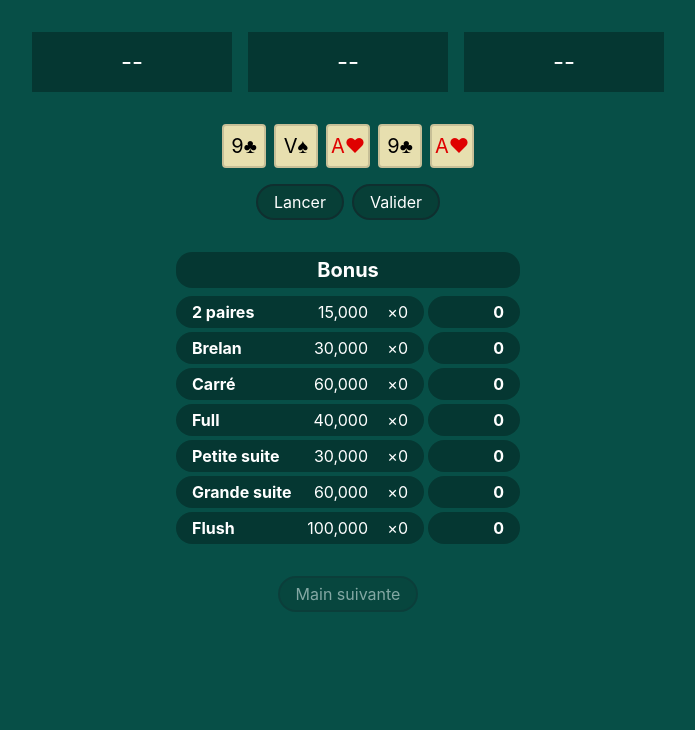
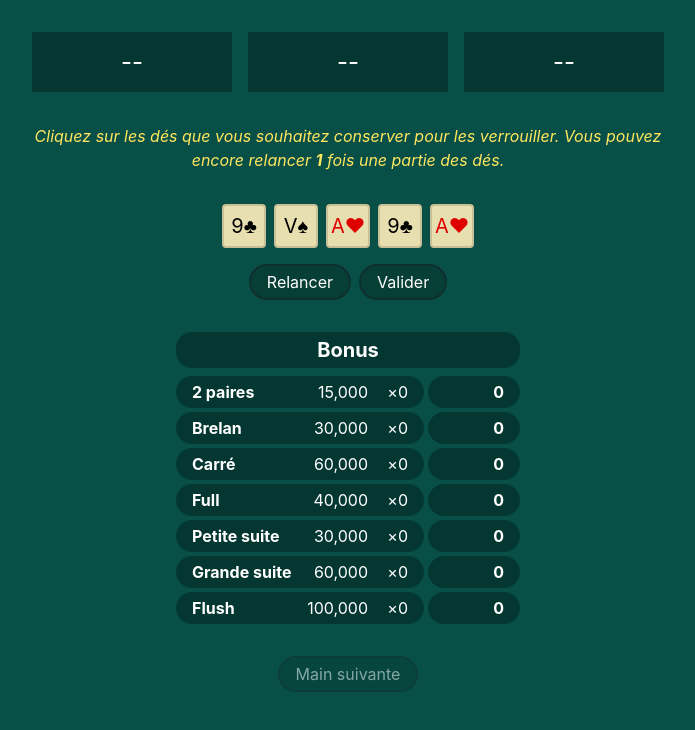
Before and after one commit to emiliendeon/flush, a React (Vite) app: page / in a window 1280 px wide. Both pictures are taken after a click on the button "Lancer". Shown: the top 730 px of the page, without its empty margins (292-987 px from the left). Built offline with nearby package versions, Linux system fonts and the light colour scheme.

Commit message:
feat: in-game instructions

```diff
--- a/src/components/diceRoller/DiceRoller.tsx
+++ b/src/components/diceRoller/DiceRoller.tsx
@@ -4,7 +4,11 @@ import { type DiceHand, type DiceValue } from "../../types/dice";
 import { useEffect, useMemo, useState } from "react";
 import Button from "../form/button/Button";
 import Dice from "../dice/Dice";
+import GameSelectors from "../../selectors/game";
+import GameUtils from "../../utils/game";
+import Instruction from "../instruction/Instruction";
 import NumberUtils from "../../utils/number";
+import { useSelector } from "../../store";
 
 type DiceRollerProps = {
 	diceCount: number;
@@ -13,7 +17,6 @@ type DiceRollerProps = {
 	value?: DiceHand;
 	onChange: (hand: DiceHand) => void;
 	onValidate: () => void;
-	resetKey?: number;
 };
 
 type DiceState = {
@@ -28,23 +31,39 @@ const DiceRoller = ({
 	value,
 	onChange,
 	onValidate,
-	resetKey,
 }: DiceRollerProps) => {
+	const { step, currentRoundIndex } = useSelector((state) => state.game);
+	const currentRound = useSelector(GameSelectors.currentRound);
+
 	const [diceStates, setDiceStates] = useState<DiceState[]>(
 		Array.from({ length: diceCount }, () => ({ locked: false }))
 	);
 	const [rerollsCount, setRerollsCount] = useState(-1);
 
 	const diceStatesComputed = useMemo(() => {
-		if (value) {
-			return diceStates.map((diceState, i) => ({ ...diceState, value: value[i] }));
+		if (!value) {
+			return diceStates;
 		}
-		return diceStates;
+		return diceStates.map((diceState, i) => ({ ...diceState, value: value[i] }));
 	}, [diceStates, value]);
 
+	const remainingRerollsCount = useMemo(() => {
+		if (rerollsCount === -1) {
+			return undefined;
+		}
+		if (maxRerollsCount === undefined) {
+			return Infinity;
+		}
+		return maxRerollsCount - rerollsCount;
+	}, [maxRerollsCount, rerollsCount]);
+
 	const isRerollingOver = useMemo(() => {
-		return maxRerollsCount !== undefined && rerollsCount >= maxRerollsCount;
-	}, [maxRerollsCount, rerollsCount]);
+		return remainingRerollsCount !== undefined && remainingRerollsCount <= 0;
+	}, [remainingRerollsCount]);
+
+	const isLastRound = useMemo(() => {
+		return GameUtils.isLastRound(currentRoundIndex);
+	}, [currentRoundIndex]);
 
 	useEffect(() => {
 		if (isRerollingOver) {
@@ -53,11 +72,11 @@ const DiceRoller = ({
 	}, [isRerollingOver]);
 
 	useEffect(() => {
-		if (resetKey !== undefined) {
+		if (currentRoundIndex !== undefined) {
 			setDiceStates((prev) => prev.map((diceState) => ({ ...diceState, locked: false })));
 			setRerollsCount(-1);
 		}
-	}, [resetKey]);
+	}, [currentRoundIndex]);
 
 	const onDiceClick = (diceIndex: number) => {
 		if (rerollsCount >= 0) {
@@ -83,6 +102,27 @@ const DiceRoller = ({
 
 	return (
 		<div className="dice-roller">
+			<Instruction visible={step === "roll" && !currentRound?.hand}>
+				Cliquez sur <strong>Lancer</strong> pour découvrir votre main{" "}
+				<strong>{currentRoundIndex + 1}</strong>.
+			</Instruction>
+			<Instruction
+				visible={step === "roll" && currentRound?.hand && !currentRound?.isValidated}
+			>
+				Cliquez sur les dés que vous souhaitez conserver pour les verrouiller. Vous pouvez
+				encore relancer <strong>{NumberUtils.format(remainingRerollsCount)}</strong> fois
+				une partie des dés.
+			</Instruction>
+			<Instruction visible={step === "roll" && currentRound?.isValidated && !isLastRound}>
+				Cliquez sur <strong>Main suivante</strong> pour passer à la main{" "}
+				<strong>{currentRoundIndex + 2}</strong>.
+			</Instruction>
+			<Instruction visible={step === "roll" && currentRound?.isValidated && isLastRound}>
+				Cliquez sur <strong>Suivant</strong> pour passer à l&apos;étape du compromis.
+			</Instruction>
+			<Instruction visible={step === "end"}>
+				Cliquez sur <strong>Réinitialiser</strong> pour commencer une nouvelle partie.
+			</Instruction>
 			<div className="dice-row">
 				{Array.from({ length: diceCount }, (_v, k) => (
 					<Dice
@@ -97,7 +137,11 @@ const DiceRoller = ({
 				))}
 			</div>
 			<div className="actions">
-				<Button label="Lancer" disabled={disabled || isRerollingOver} onClick={onRoll} />
+				<Button
+					label={rerollsCount === -1 ? "Lancer" : "Relancer"}
+					disabled={disabled || isRerollingOver}
+					onClick={onRoll}
+				/>
 				<Button
 					label="Valider"
 					disabled={disabled || rerollsCount === -1}
--- a/src/components/diceRoller/diceRoller.scss
+++ b/src/components/diceRoller/diceRoller.scss
@@ -2,7 +2,11 @@
 	display: flex;
 	flex-direction: column;
 	align-items: center;
-	gap: 16px;
+
+	.instruction {
+		margin-bottom: 32px;
+		max-width: 632px;
+	}
 
 	.dice-row {
 		display: flex;
@@ -11,6 +15,7 @@
 
 	.actions {
 		display: flex;
+		margin-top: 16px;
 		gap: 8px;
 	}
 }
--- /dev/null
+++ b/src/components/instruction/Instruction.tsx
@@ -0,0 +1,17 @@
+import "./instruction.scss";
+
+import { type PropsWithChildren } from "react";
+
+type InstructionProps = PropsWithChildren<{
+	visible?: boolean;
+}>;
+
+const Instruction = ({ visible, children }: InstructionProps) => {
+	if (!visible) {
+		return null;
+	}
+
+	return <div className="instruction">{children}</div>;
+};
+
+export default Instruction;
--- /dev/null
+++ b/src/components/instruction/instruction.scss
@@ -0,0 +1,5 @@
+.instruction {
+	text-align: center;
+	font-style: italic;
+	color: #ffe75f;
+}
--- a/src/pages/game/Game.tsx
+++ b/src/pages/game/Game.tsx
@@ -1,5 +1,6 @@
 import "./game.scss";
 
+import GameUtils, { ROUNDS_COUNT } from "../../utils/game";
 import { useDispatch, useSelector } from "../../store";
 import Bonuses from "./bonuses/Bonuses";
 import Button from "../../components/form/button/Button";
@@ -8,7 +9,6 @@ import { type DiceHand } from "../../types/dice";
 import DiceRoller from "../../components/diceRoller/DiceRoller";
 import { GameActions } from "../../reducers/game";
 import GameSelectors from "../../selectors/game";
-import { ROUNDS_COUNT } from "../../utils/game";
 import ResultDetail from "./resultDetail/ResultDetail";
 import ResultModal from "./resultModal/ResultModal";
 import Score from "./score/Score";
@@ -61,13 +61,12 @@ const Game = () => {
 				value={currentRound?.hand}
 				onChange={onChangeCurrentRound}
 				onValidate={onValidateCurrentRound}
-				resetKey={currentRoundIndex}
 			/>
 			<Bonuses />
 			{step === "end" && <ResultDetail />}
 			{step === "roll" ? (
 				<Button
-					label={currentRoundIndex >= ROUNDS_COUNT - 1 ? "Suivant" : "Main suivante"}
+					label={GameUtils.isLastRound(currentRoundIndex) ? "Suivant" : "Main suivante"}
 					disabled={!currentRound?.isValidated}
 					onClick={onNextRound}
 				/>
--- a/src/pages/game/resultDetail/ResultDetail.tsx
+++ b/src/pages/game/resultDetail/ResultDetail.tsx
@@ -14,7 +14,7 @@ const ResultDetail = () => {
 			<table>
 				<tbody>
 					<tr>
-						<th scope="row">Compris accepté ?</th>
+						<th scope="row">Compromis accepté ?</th>
 						<td>{BooleanUtils.format(isDealAccepted)}</td>
 					</tr>
 					<tr>
--- a/src/reducers/game.ts
+++ b/src/reducers/game.ts
@@ -1,6 +1,6 @@
 import { type PayloadAction, createSlice } from "@reduxjs/toolkit";
 import { type DiceHand } from "../types/dice";
-import { ROUNDS_COUNT } from "../utils/game";
+import GameUtils from "../utils/game";
 
 export type Round = {
 	hand: DiceHand;
@@ -51,7 +51,7 @@ const GameSlice = createSlice({
 		},
 
 		goToNextRound: (state) => {
-			if (state.currentRoundIndex >= ROUNDS_COUNT - 1) {
+			if (GameUtils.isLastRound(state.currentRoundIndex)) {
 				return {
 					...state,
 					step: "deal",
--- a/src/utils/game.ts
+++ b/src/utils/game.ts
@@ -1,3 +1,5 @@
+import { type GameStore } from "../reducers/game";
+
 export const ROUNDS_COUNT = 3;
 
 // defines bonus application order
@@ -53,3 +55,9 @@ export const Bonuses: { [K in BonusId]: Bonus } = {
 		value: 100000,
 	},
 };
+
+const GameUtils = {
+	isLastRound: (roundIndex: GameStore["currentRoundIndex"]) => roundIndex >= ROUNDS_COUNT - 1,
+};
+
+export default GameUtils;
--- a/src/utils/number.ts
+++ b/src/utils/number.ts
@@ -7,6 +7,9 @@ const NumberUtils = {
 
 	format: (n: number | null | undefined) => {
 		if (!Number.isFinite(n)) {
+			if (n === Infinity) {
+				return "\u221e";
+			}
 			return NUMBER_PLACEHOLDER;
 		}
 		return n!.toLocaleString();
```
